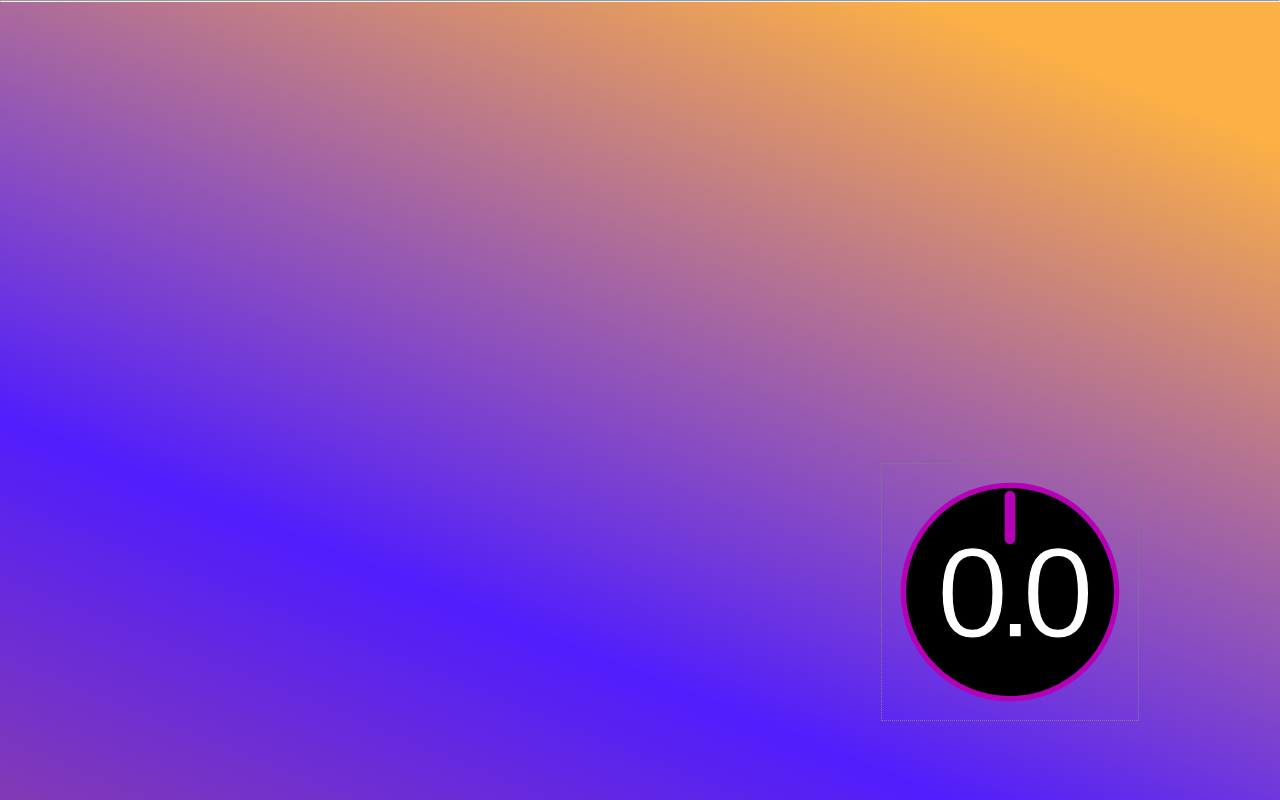
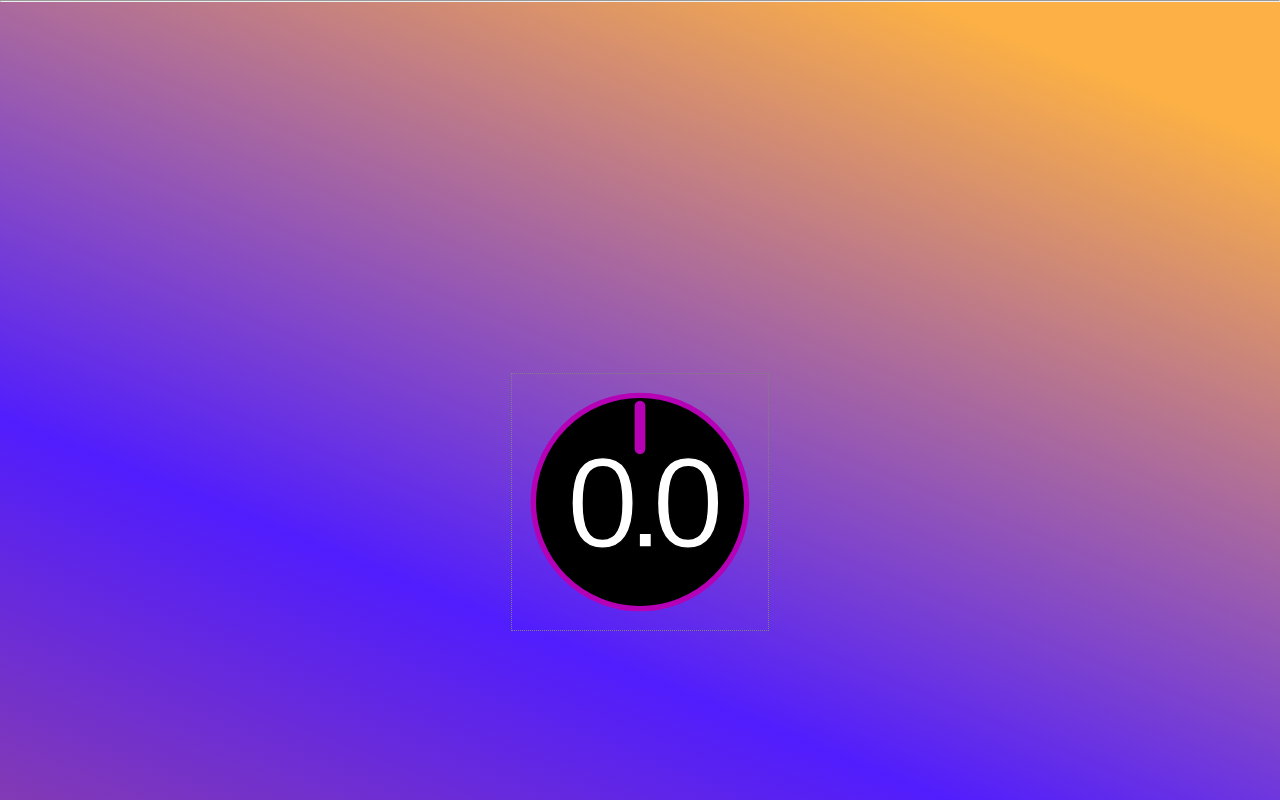
Before and after one commit to ChibuO/Puzzle-Box-327, a plain HTML site: page data/dial.html in a window 1280 px wide. Drawn offline with Linux system fonts and the light colour scheme.

Commit message:
Update dial.css

```diff
--- a/data/dial.css
+++ b/data/dial.css
@@ -1,7 +1,8 @@
 .container {
-    width: 1920px;
-    height: 1080px;
-    margin: 50px;
+    width: 350px;
+    height: 200px;
+    margin: auto;
+    margin-top: 400px;
     display: flex;
     outline: transparent;
     justify-content: center;
```
